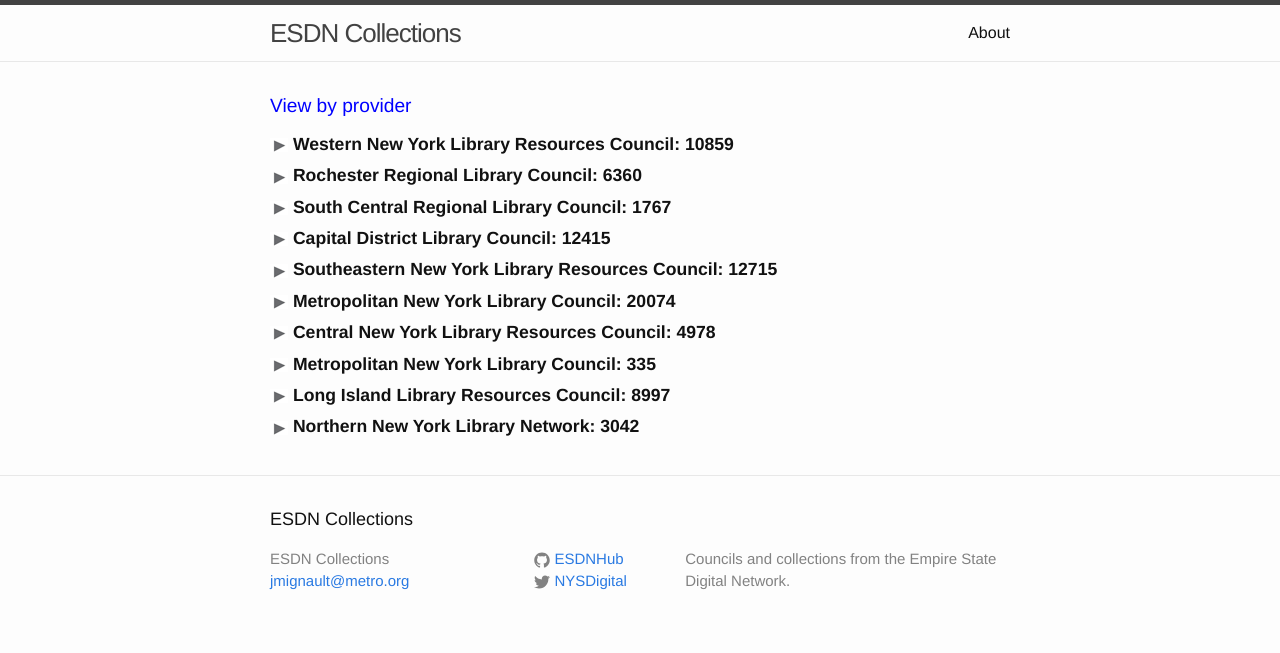
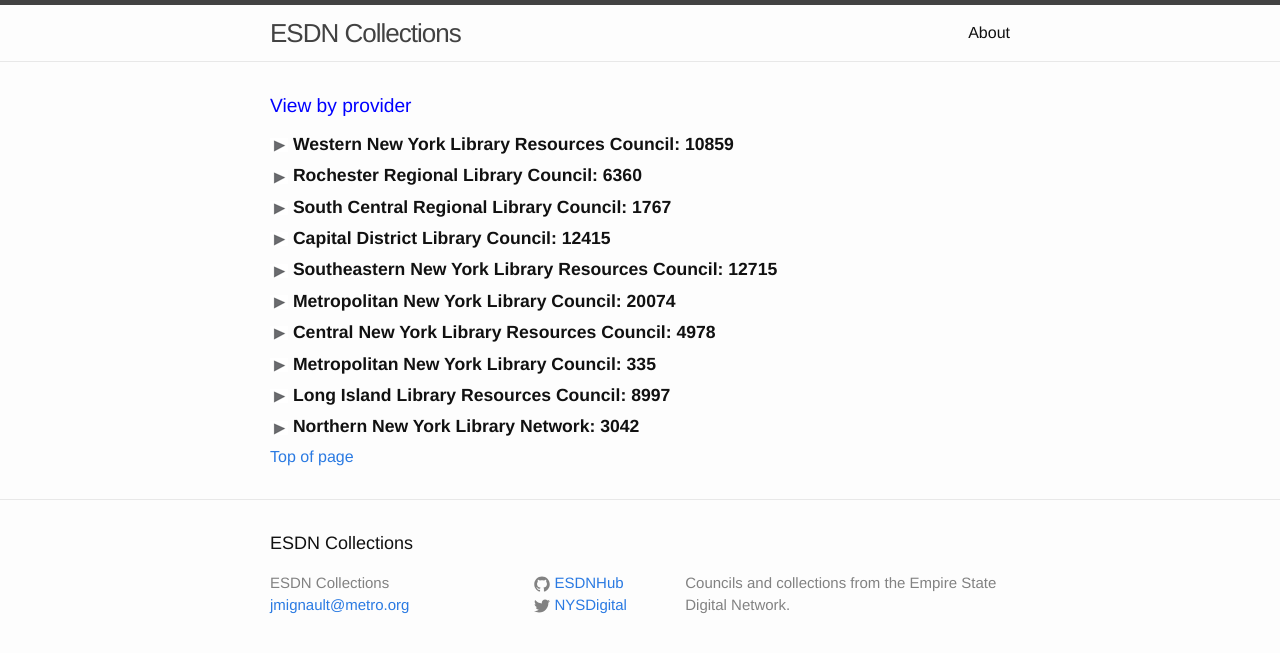
Before and after one commit to natehill/collstool, a Jekyll site: the page built from index.html, in a window 1280 px wide. Shown: the top 653 px of the page. Built offline with Jekyll 4.4.1, drawn with Linux system fonts in a browser that asks for light colours; nearby versions of some CDN libraries.

Commit message:
Add links to top of page

```diff
--- a/index.html
+++ b/index.html
@@ -5,6 +5,7 @@
 
 <script src="js/show-hide.js"></script>
 
+<a id="top"></a>
 <div class="home">
   <div id="switcher">View by provider</div>
   <div id="councils">
@@ -33,6 +34,7 @@
       </div>
     </div>
     {% endfor %}
+    <a href="#top">Top of page</a>
   </div>
 
   <div id="providers">
@@ -52,5 +54,7 @@
       </div>
     </div>
     {% endfor %}
+    <a href="#top">Top of page</a>
   </div>
+
 </div>
```
